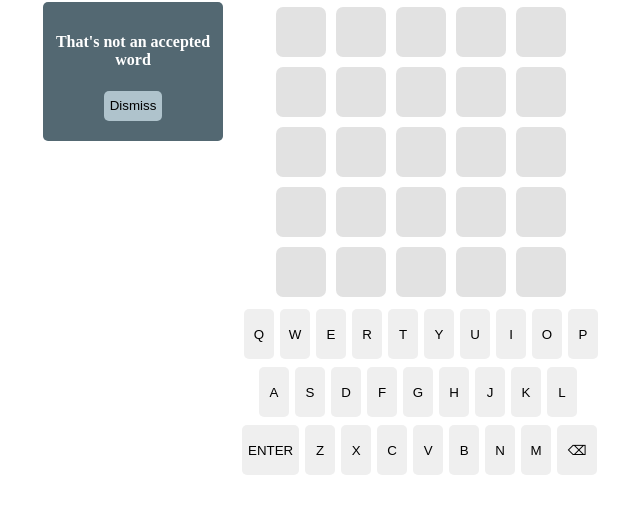
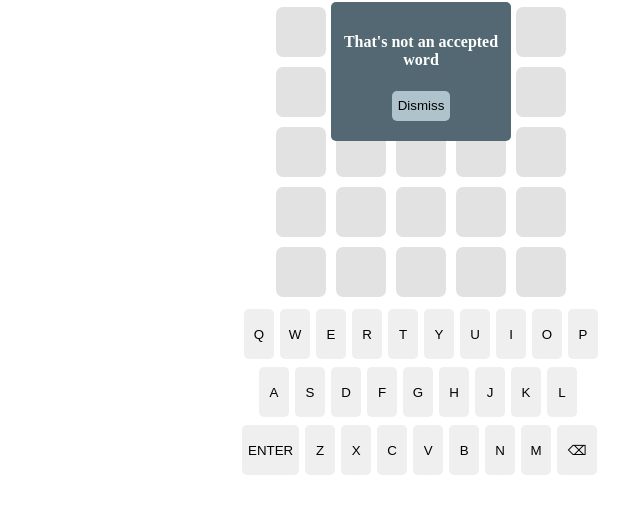
Before and after one commit to gjosephs84/word-game, a plain HTML site: page index.html in a window 1280 px wide. Both pictures are taken after a click on the button "ENTER". Shown: the part 118-632 px from the top of the page, without its empty margins (219-859 px from the left). Drawn offline with nearby package versions, Linux system fonts and the light colour scheme.

Commit message:
fixed message position

```diff
--- a/styles.css
+++ b/styles.css
@@ -114,10 +114,12 @@ h4 {
 .message {
     position:absolute;
     top:120px;
-    left: 262px;
+    left: 0;
+    right: 0;
     width: 160px;
     background-color: #536872;
-    margin: auto;
+    margin-left: auto;
+    margin-right: auto;
     z-index: 999;
     border-radius: 5px;
     padding: 10px;
```
